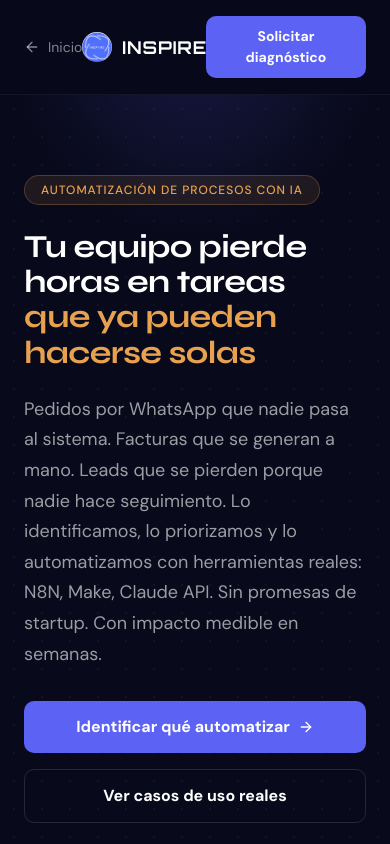
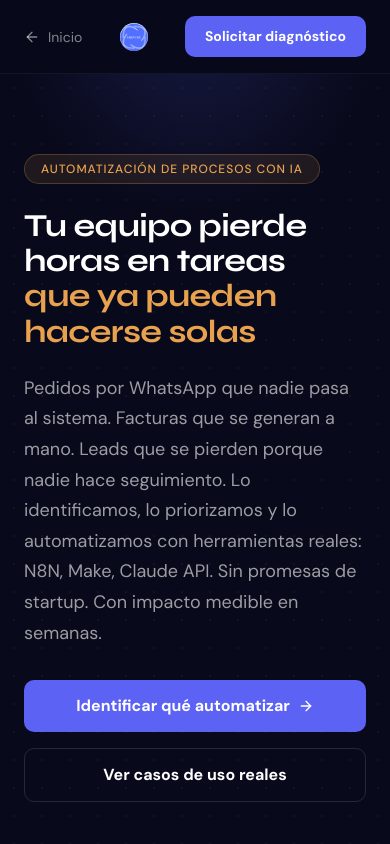
Before and after one commit to inspireai360/InspireAI, a Next.js app: page /automatizacion-procesos-ia in a window 390 px wide. Shown: the top 844 px of the page. Built offline with nearby package versions, Linux system fonts and the light colour scheme.

Commit message:
feat: usar LandingNav compartido con dropdown de servicios

```diff
--- a/app/automatizacion-procesos-ia/page-client.tsx
+++ b/app/automatizacion-procesos-ia/page-client.tsx
@@ -1,7 +1,8 @@
 "use client";
 import Link from "next/link";
-import { ArrowLeft, ArrowRight, Check } from "lucide-react";
+import { ArrowRight, Check } from "lucide-react";
 import { motion } from "framer-motion";
+import LandingNav from "@/components/LandingNav";
 
 export default function AutomatizacionProcesos() {
   const fadeUp = { hidden: { opacity: 0, y: 20 }, visible: { opacity: 1, y: 0, transition: { duration: 0.5, ease: [0.16,1,0.3,1] } } };
@@ -9,22 +10,7 @@ export default function AutomatizacionProcesos() {
 
   return (
     <div className="min-h-screen bg-dark text-white selection:bg-primary/30 selection:text-white">
-      <nav className="py-4 border-b border-white/5 bg-[#08091A]/90 backdrop-blur-md sticky top-0 z-50">
-        <div className="mx-auto px-6 max-w-6xl flex items-center justify-between">
-          <Link href="/" className="inline-flex items-center gap-2 text-white/50 hover:text-white transition-colors text-sm">
-            <ArrowLeft className="w-4 h-4" /> Inicio
-          </Link>
-          <Link href="/" className="flex items-center gap-2.5">
-            <img src="/logo.png" alt="InspireAI" width={30} height={30}
-              style={{ width:30, height:30, borderRadius:"50%", objectFit:"cover", flexShrink:0 }} />
-            <span className="font-orbitron font-bold text-[1.1rem] tracking-[0.05em] text-white">
-              INSPIRE<span style={{ color:"#818CF8" }}>AI</span>
-            </span>
-          </Link>
-          <button onClick={() => document.getElementById("cta-auto")?.scrollIntoView({ behavior:"smooth" })}
-            className="btn-primary-sm hidden md:flex">Solicitar diagnóstico</button>
-        </div>
-      </nav>
+      <LandingNav ctaLabel="Solicitar diagnóstico" onCtaClick={() => document.getElementById("cta-auto")?.scrollIntoView({ behavior:"smooth" })} />
 
       <section className="relative pt-20 pb-16 md:pt-28 md:pb-24 overflow-hidden" style={{ background: "#08091A" }}>
         <div className="absolute inset-0 pointer-events-none" style={{ backgroundImage: "radial-gradient(circle, rgba(255,255,255,0.04) 1px, transparent 1px)", backgroundSize: "28px 28px" }} />
```
